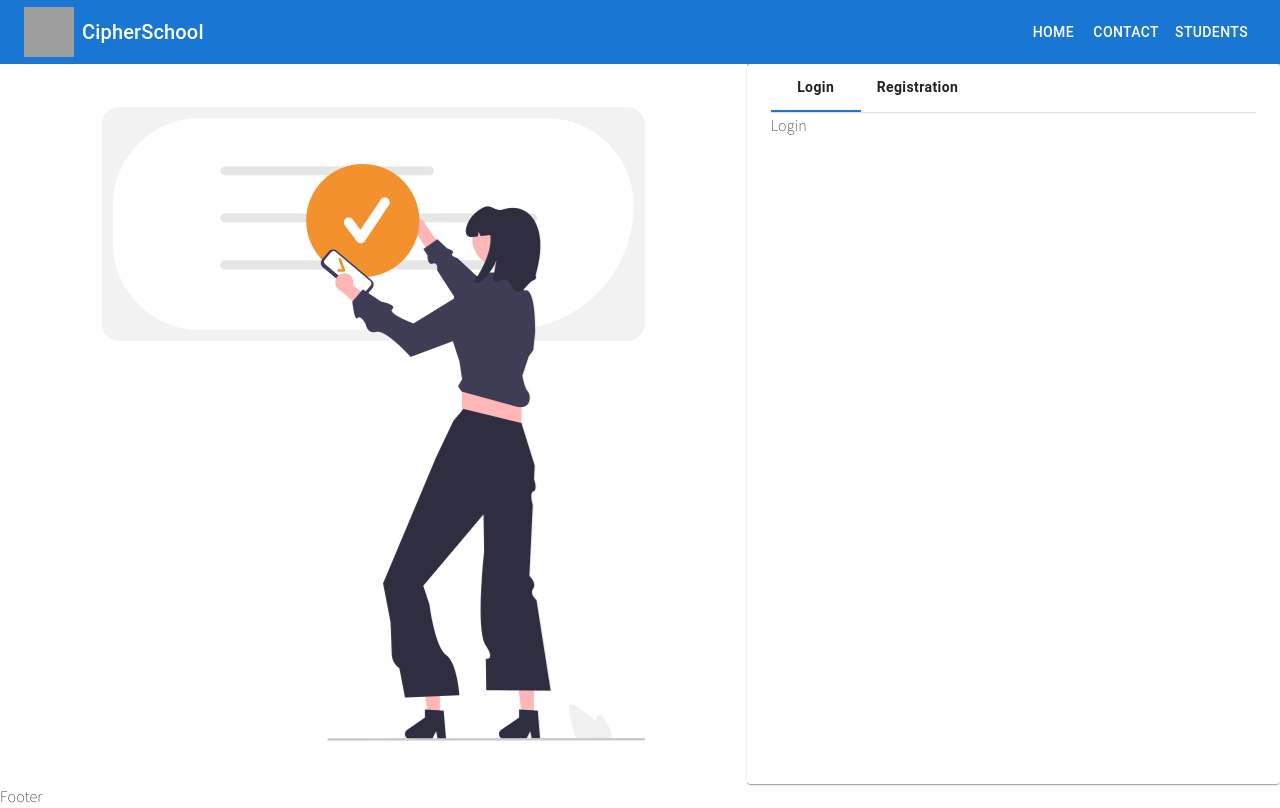
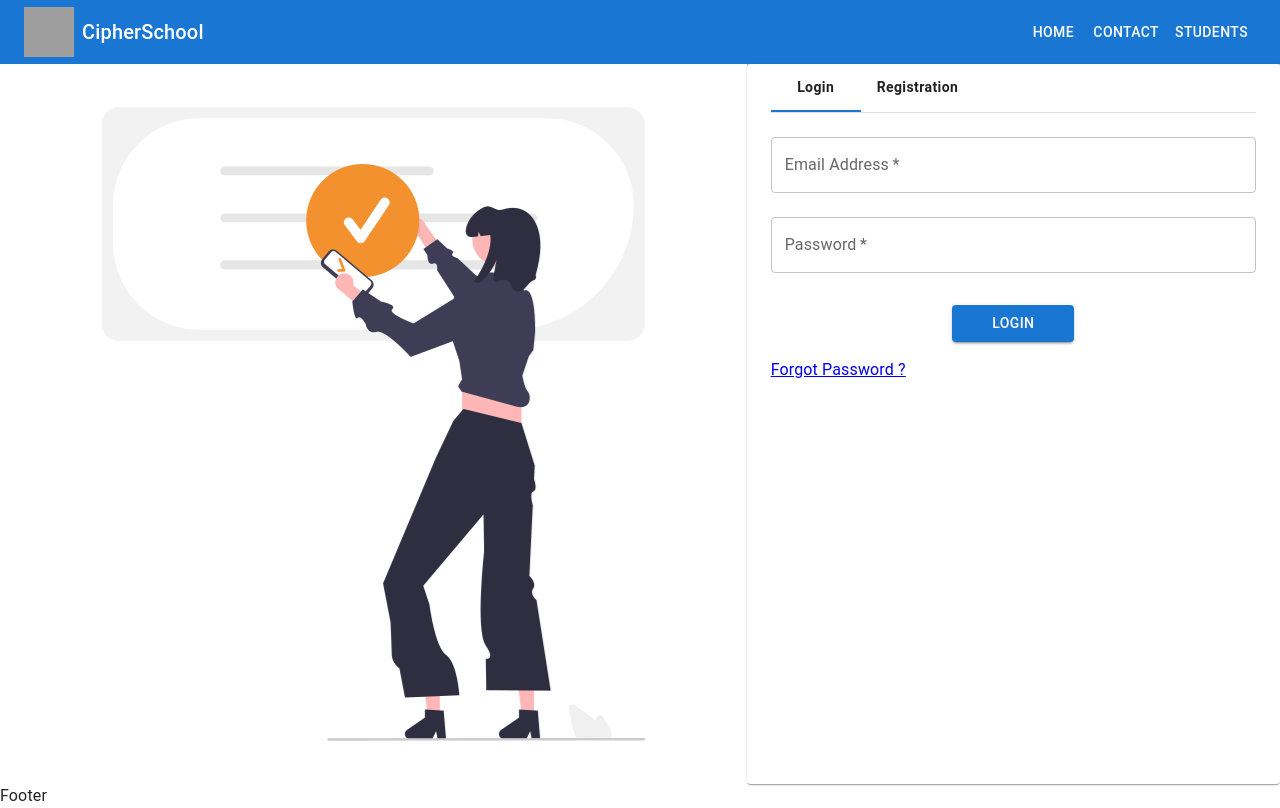
Before and after one commit to Champhimu/CipherSchools, a React (Create React App) app: page /std/login in a window 1280 px wide. Built offline with nearby package versions, Linux system fonts and the light colour scheme; grey boxes are pictures that could not be loaded.

Commit message:
login comp

```diff
--- a/src/App.css
+++ b/src/App.css
@@ -4,5 +4,5 @@
   margin: 0;
   padding: 0;
   box-sizing: border-box;  /* allows us to include the padding and border in an element's total width and height */
-  font-family: 'Source Sans Pro',sans-serif;
+  /* font-family: 'Source Sans Pro',sans-serif; */
 }
--- a/src/Component/User/LogReg.js
+++ b/src/Component/User/LogReg.js
@@ -33,8 +33,6 @@ const LogReg = () => {
         backgroundPosition: 'center',
         display: { xs: 'none', sm: 'block' },
         maxWidth: '100%',
-        height: '100%',
-
       }}>
       </Grid>
       <Grid item lg={5} sm={7} xs={12}>
--- a/src/Component/User/UserLogin.js
+++ b/src/Component/User/UserLogin.js
@@ -1,11 +1,45 @@
-import React from 'react'
+import { TextField, Button, Box, Alert, Typography } from '@mui/material';
+import { useState } from 'react';
+import { NavLink, useNavigate } from 'react-router-dom';
 
 const UserLogin = () => {
-  return (
-    <div>
-    Login
-    </div>
-  )
-}
 
-export default UserLogin
+  const [error, setError] = useState({
+    status: false,
+    msg: "",
+    type: ""
+  })
+  const navigate = useNavigate();
+
+  const handleSubmit = (e) => {
+    e.preventDefault();
+    const data = new FormData(e.currentTarget);
+    const actualData = {
+      email: data.get('email'),
+      password: data.get('password'),
+    }
+    if (actualData.email && actualData.password) {
+      console.log(actualData);
+
+      document.getElementById('login-form').reset()
+      setError({ status: true, msg: "Login Success", type: 'success' })
+      navigate('/dashboard')
+    } else {
+      setError({ status: true, msg: "All Fields are Required", type: 'error' })
+    }
+  }
+
+  return <>
+    <Box component='form' noValidate sx={{ mt: 1 }} id='login-form' onSubmit={handleSubmit}>
+      <TextField margin='normal' required fullWidth id='email' name='email' label='Email Address' />
+      <TextField margin='normal' required fullWidth id='password' name='password' label='Password' type='password' />
+      <Box textAlign='center'>
+        <Button type='submit' variant='contained' sx={{ mt: 3, mb: 2, px: 5 }}>Login</Button>
+      </Box>
+      <Typography sx={{}}><NavLink to='/sendpasswordresetemail'>Forgot Password ?</NavLink></Typography>
+      {error.status ? <Alert severity={error.type} sx={{ mt: 3 }}>{error.msg}</Alert> : ''}
+    </Box>
+  </>;
+};
+
+export default UserLogin;
```
